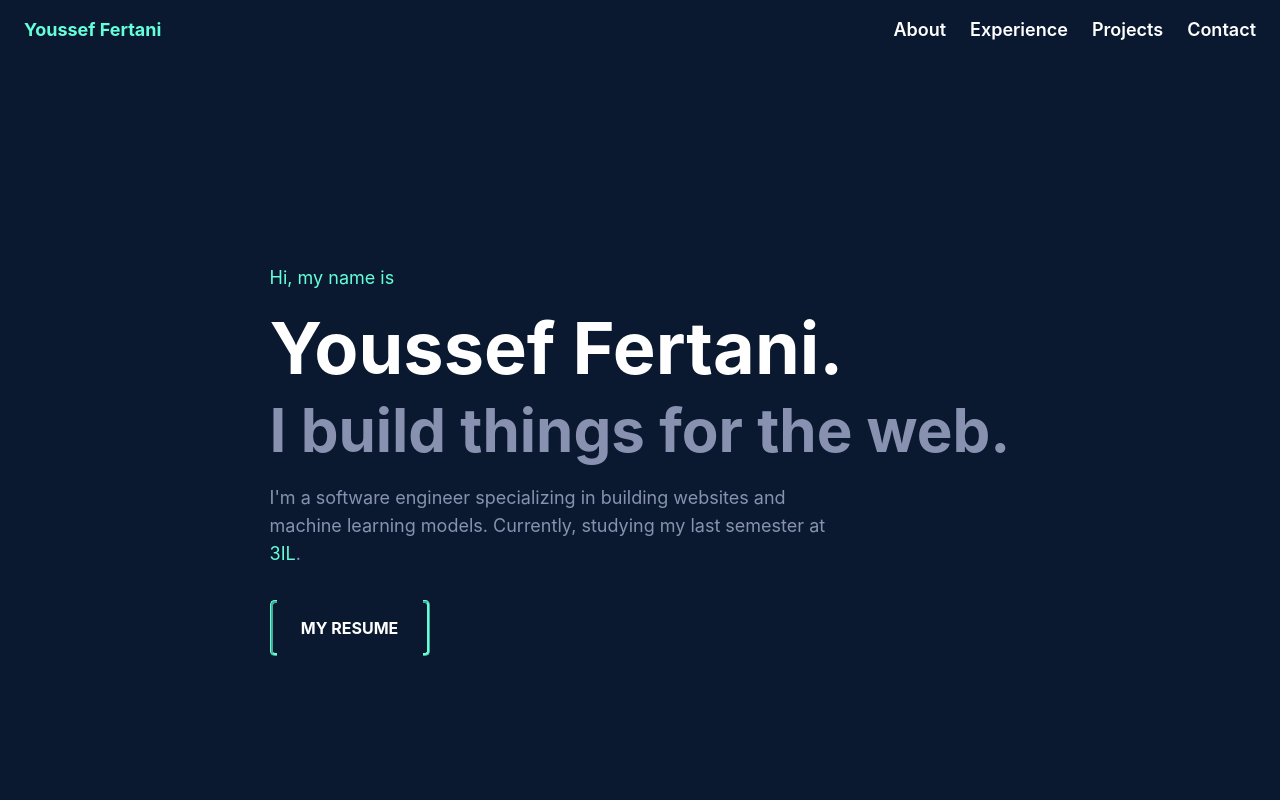
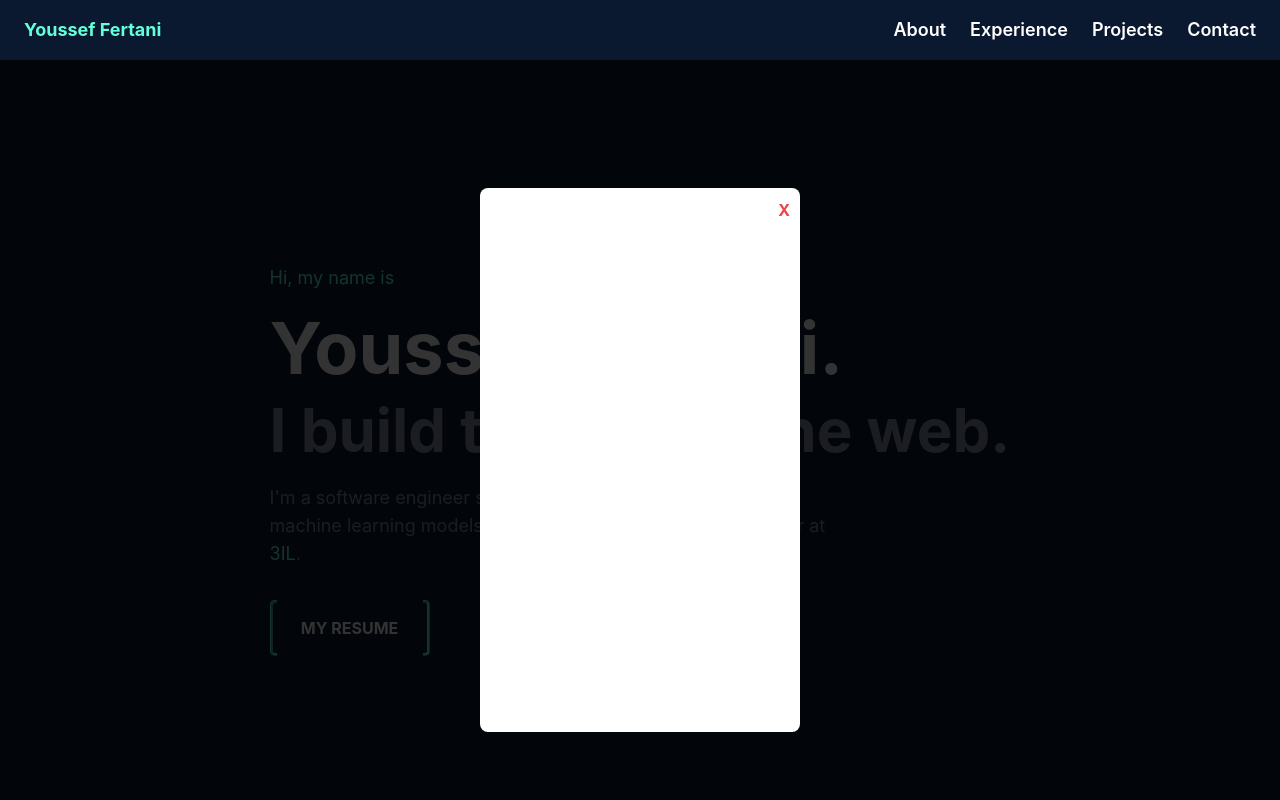
Before and after one commit to FertaniYoussef/portfolio, a React (Create React App) app: page / in a window 1280 px wide. Both pictures are taken after a click on the button "MY RESUME". Shown: the top 800 px of the page. Built offline with nearby package versions, Linux system fonts and the light colour scheme.

Commit message:
added cv

```diff
--- a/src/components/hero/hero.jsx
+++ b/src/components/hero/hero.jsx
@@ -1,9 +1,11 @@
 import React, { useState, useEffect } from 'react';
 import styled from 'styled-components';
+import cv from '../../pdf/cv.pdf';
 
 export default function HeroSection() {
   const [typedText, setTypedText] = useState('');
   const [showCursor, setShowCursor] = useState(true);
+  const [isModalOpen, setIsModalOpen] = useState(false); // State to handle modal visibility
   const fullText = "Hi, my name is";
 
   useEffect(() => {
@@ -30,13 +32,21 @@ export default function HeroSection() {
     };
   }, []);
 
+  const handleResumeClick = () => {
+    setIsModalOpen(true); // Open modal when button is clicked
+  };
+
+  const closeModal = () => {
+    setIsModalOpen(false); // Close modal when close button is clicked
+  };
+
   return (
     <div className="min-h-screen flex items-center justify-center bg-[#0a192f] text-white p-8">
       <StyledWrapper>
         <div className="max-w-3xl">
           <p className="text-[#64ffda] mb-5 text-lg">
             {typedText}
-            {showCursor && <span className="cursor">|</span>} {/* Show cursor */}
+            {showCursor && <span className="cursor">|</span>}
           </p>
           <h1 className="text-5xl md:text-7xl font-bold mb-4">Youssef Fertani.</h1>
           <h2 className="text-4xl md:text-6xl font-bold mb-6 text-[#8892b0]">
@@ -47,113 +57,33 @@ export default function HeroSection() {
             <span className="text-[#64ffda]">3IL</span>.
           </p>
           <StyledWrapper>
-            <button>MY RESUME</button>
+            <button className='resume' onClick={handleResumeClick}>MY RESUME</button>
           </StyledWrapper>
         </div>
+
+        {/* Modal */}
+        {isModalOpen && (
+          <Modal>
+            <div className="modal-content">
+              <button className="text-red-500 font-bold text-right w-full" onClick={closeModal}>X</button>
+              <iframe
+                src= {cv} // Replace with the actual path to your PDF file
+                width="100%"
+                height="100%"
+                title="Resume PDF"
+              />
+            </div>
+          </Modal>
+        )}
       </StyledWrapper>
     </div>
   );
 }
 
 const StyledWrapper = styled.div`
- .card {
-  width: 190px;
-  height: 254px;
-  position: relative;
-  background: #f5f5f5;
-  color: #252525;
-  border-radius: 4px;
-  overflow: hidden;
-  line-height: 150%;
-  box-shadow: 0px 10px 20px rgba(80, 80, 80, 0.2);
-  transition: box-shadow .3s ease-in-out;
-}
+  /* Your existing styles... */
 
-.card-info {
-  position: absolute;
-  bottom: 1em;
-  width: 100%;
-  text-align: center;
-}
-
-/* Image */
-.card-img {
-  background: #00ff88;
-  background: linear-gradient(to top, #00ff88, #61efff);
-  height: 100%;
-  width: 100%;
-  position: absolute;
-  transition: transform .3s ease-in-out;
-  z-index: 2;
-}
-
-/* Buttons */
-.social-media {
-  position: absolute;
-  bottom: 0;
-  display: flex;
-  justify-content: space-between;
-  width: 100%;
-  padding: 0 1rem;
-  transform: translateY(-6em);
-  z-index: 3;
-}
-
-.social-media li {
-  background: #f5f5f5;
-  display: inline-flex;
-  padding: 10px;
-  border-radius: 50%;
-  cursor: pointer;
-  opacity: 0;
-  transition: all .3s ease-in;
-}
-/* Icons */
-.social-media li svg {
-  --size: 24px;
-  width: var(--size);
-  height: var(--size);
-  fill: #252525;
-}
-
-/* Texts */
-.title {
-  font-size: 1.5em;
-  font-weight: bold;
-}
-
-.subtitle {
-  letter-spacing: 1px;
-  font-size: 0.9em;
-}
-
-
-/* Hovers */
-.card:hover {
-  box-shadow: 0px 15px 30px rgba(80, 80, 80, 0.3);
-}
-
-.card:hover .card-img {
-  transform: translateY(-5em);
-}
-
-.card:hover .social-media li {
-  transform: translateY(-5%);
-  opacity: 1;
-}
-
-.card:hover .social-media li:nth-child(1) {
-  transition-delay: 0s;
-}
-
-.card:hover .social-media li:nth-child(2) {
-  transition-delay: .1s;
-}
-
-.card:hover .social-media li:nth-child(3) {
-  transition-delay: .2s;
-}
-  button {
+  .resume {
     width: 10em;
     position: relative;
     height: 3.5em;
@@ -168,7 +98,7 @@ const StyledWrapper = styled.div`
     cursor: pointer;
   }
 
-  button::after {
+  .resume::after {
     content: "";
     position: absolute;
     top: -10px;
@@ -180,7 +110,7 @@ const StyledWrapper = styled.div`
     transform-origin: center;
   }
 
-  button::before {
+  .resume::before {
     content: "";
     transform-origin: center;
     position: absolute;
@@ -192,19 +122,18 @@ const StyledWrapper = styled.div`
     transition: 0.5s;
   }
 
-  button:hover::before, button:hover::after {
+  .resume:hover::before, button:hover::after {
     transform: scale(0);
   }
 
-  button:hover {
+  .resume:hover {
     box-shadow: inset 0px 0px 25px #64ffda;
   }
- .cursor {
 
+  .cursor {
     background-color: #64ffda;
     width: 1px;
     height: 1px;
-
     margin-left: 2px;
     animation: blink 1s steps(2, start) infinite;
   }
@@ -218,3 +147,42 @@ const StyledWrapper = styled.div`
     }
   }
 `;
+
+const Modal = styled.div`
+  position: fixed;
+  top: 0;
+  left: 0;
+  right: 0;
+  bottom: 0;
+  background: rgba(0, 0, 0, 0.8);
+  display: flex;
+  align-items: center;
+  justify-content: center;
+  z-index: 1000;
+
+  .modal-content {
+    background: #fff;
+    padding: 10px;
+    border-radius: 8px;
+    max-width: 80%;
+    max-height: 80%;
+    position: relative;
+  }
+
+  .close-btn {
+    position: absolute;
+    top: 10px;
+    right: 10px;
+    background: red;
+    color: white;
+    border: none;
+    font-size: 20px;
+    cursor: pointer;
+  }
+
+  iframe {
+    width: 100%;
+    height: 500px;
+    border: none;
+  }
+`;
```
Also changed, not shown: 1 other file (tests, documents, lock files or other folders).
